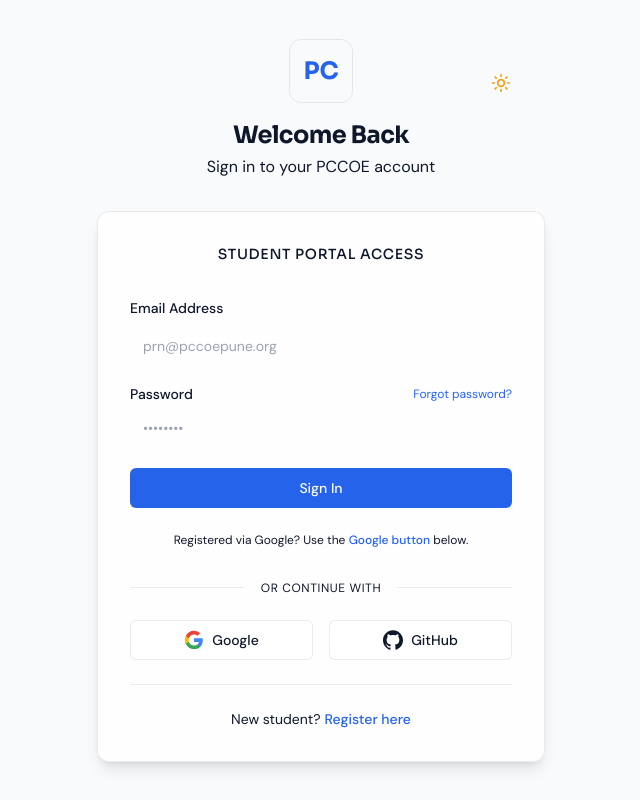
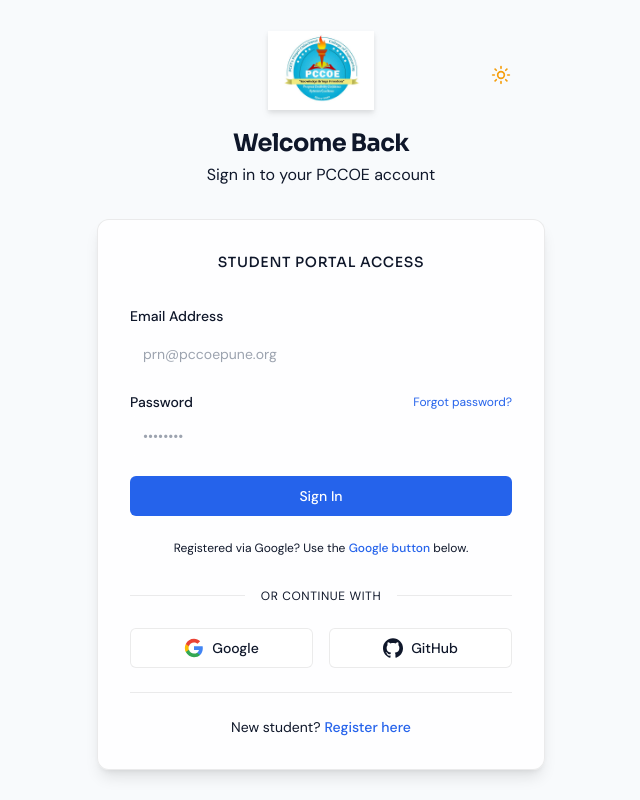
Before and after one commit to Pratik7897/InternPC, a React (Vite) app in the folder pccoe-internship-portal/: page /login in a window 1280 px wide. Shown: the whole page, without its empty margins (319-959 px from the left). Built offline with nearby package versions, Linux system fonts and the light colour scheme.

Commit message:
feat: replace text-based branding with official PCCOE logo across application pages and components

```diff
--- a/pccoe-internship-portal/src/components/layout/Header.jsx
+++ b/pccoe-internship-portal/src/components/layout/Header.jsx
@@ -1,12 +1,19 @@
 import { Link } from 'react-router-dom'
 import { Bell, User } from 'lucide-react'
 import ThemeToggle from '../ui/ThemeToggle'
+import { useThemeStore } from '../../store/themeStore'
 
 export default function Header({ userRole = 'student' }) {
+  const { theme } = useThemeStore()
+
   return (
     <header className="h-16 border-b glass flex items-center justify-between px-6 sticky top-0 z-40 transition-all duration-300">
       <div className="flex items-center gap-4 md:hidden">
-        <span className="font-heading font-bold text-lg text-accent-blue">PCCOE</span>
+        <img
+          src="/logo.png"
+          alt="PCCOE Logo"
+          className="h-8 object-contain"
+        />
       </div>
 
       <div className="hidden md:block"></div>
--- a/pccoe-internship-portal/src/components/layout/StudentSidebar.jsx
+++ b/pccoe-internship-portal/src/components/layout/StudentSidebar.jsx
@@ -4,6 +4,7 @@
 import { cn } from '../../lib/utils'
 import { useAuthStore } from '../../store/authStore'
 import { supabase } from '../../lib/supabase'
+import { useThemeStore } from '../../store/themeStore'
 
 const navItems = [
   { label: 'Dashboard', icon: LayoutDashboard, path: '/student/dashboard' },
@@ -16,6 +17,7 @@
 
 export default function StudentSidebar() {
   const { signOut, user, profileCompletion, setProfileCompletion } = useAuthStore()
+  const { theme } = useThemeStore()
   const [hasUnread, setHasUnread] = useState(false)
 
   // Real-time profile completion sync
@@ -84,9 +86,13 @@
 
   return (
     <div className="w-64 border-r bg-tertiary hidden md:flex flex-col h-full transition-colors duration-300" style={{ borderColor: 'var(--border)' }}>
-      <div className="p-6">
-        <h1 className="text-2xl font-heading font-bold text-accent-blue tracking-tight">PCCOE</h1>
-        <p className="text-xs text-text-secondary mt-1">Student Portal</p>
+      <div className="p-6 text-center border-b border-border/10 mb-2">
+        <img
+          src="/logo.png"
+          alt="PCCOE Logo"
+          className="h-16 mx-auto object-contain mb-2 drop-shadow-md"
+        />
+        <p className="text-xs text-text-secondary mt-1 font-medium tracking-wide uppercase">Student Portal</p>
       </div>
 
       <nav className="flex-1 px-4 space-y-2 mt-4">
--- a/pccoe-internship-portal/src/pages/public/LandingPage.jsx
+++ b/pccoe-internship-portal/src/pages/public/LandingPage.jsx
@@ -34,7 +34,7 @@
           className="mb-8 relative"
         >
           <div className="w-24 h-24 mx-auto bg-background/80 dark:bg-white/10 rounded-2xl flex items-center justify-center border border-border dark:border-white/20 shadow-[var(--glow)] backdrop-blur-md transition-all duration-300">
-            <span className="text-4xl font-heading font-bold text-accent-blue">PC</span>
+            <img src="/logo.png" alt="PCCOE Logo" className="w-20 h-20 object-contain" />
           </div>
         </motion.div>
 
--- a/pccoe-internship-portal/src/pages/public/LoginPage.jsx
+++ b/pccoe-internship-portal/src/pages/public/LoginPage.jsx
@@ -89,9 +89,11 @@
         </div>
 
         <Link to="/" className="text-center block mb-8">
-          <div className="w-16 h-16 mx-auto bg-background/80 dark:bg-white/10 rounded-xl flex items-center justify-center border border-border dark:border-white/20 shadow-[var(--glow)] mb-4 transition-all duration-300">
-            <span className="text-2xl font-heading font-bold text-accent-blue">PC</span>
-          </div>
+          <img
+            src="/logo.png"
+            alt="PCCOE Logo"
+            className="h-20 max-w-full mx-auto object-contain mb-4 drop-shadow-md"
+          />
           <h1 className="text-2xl font-heading font-bold text-text-primary">Welcome Back</h1>
           <p className="text-text-secondary mt-1">Sign in to your PCCOE account</p>
         </Link>
--- a/pccoe-internship-portal/src/pages/public/RegisterPage.jsx
+++ b/pccoe-internship-portal/src/pages/public/RegisterPage.jsx
@@ -79,9 +79,11 @@
         </div>
 
         <Link to="/" className="text-center block mb-8">
-          <div className="w-12 h-12 mx-auto bg-background/80 dark:bg-white/10 rounded-xl flex items-center justify-center border border-border dark:border-white/20 mb-4 transition-all duration-300">
-            <span className="text-xl font-heading font-bold text-accent-blue">PC</span>
-          </div>
+          <img
+            src="/logo.png"
+            alt="PCCOE Logo"
+            className="h-16 max-w-full mx-auto object-contain mb-4 drop-shadow-md"
+          />
           <h1 className="text-2xl font-heading font-bold text-text-primary">Student Registration</h1>
           <p className="text-text-secondary mt-1">Create your PCCOE placement account</p>
         </Link>
```
Also changed, not shown: pccoe-internship-portal/public/logo.png (added).
